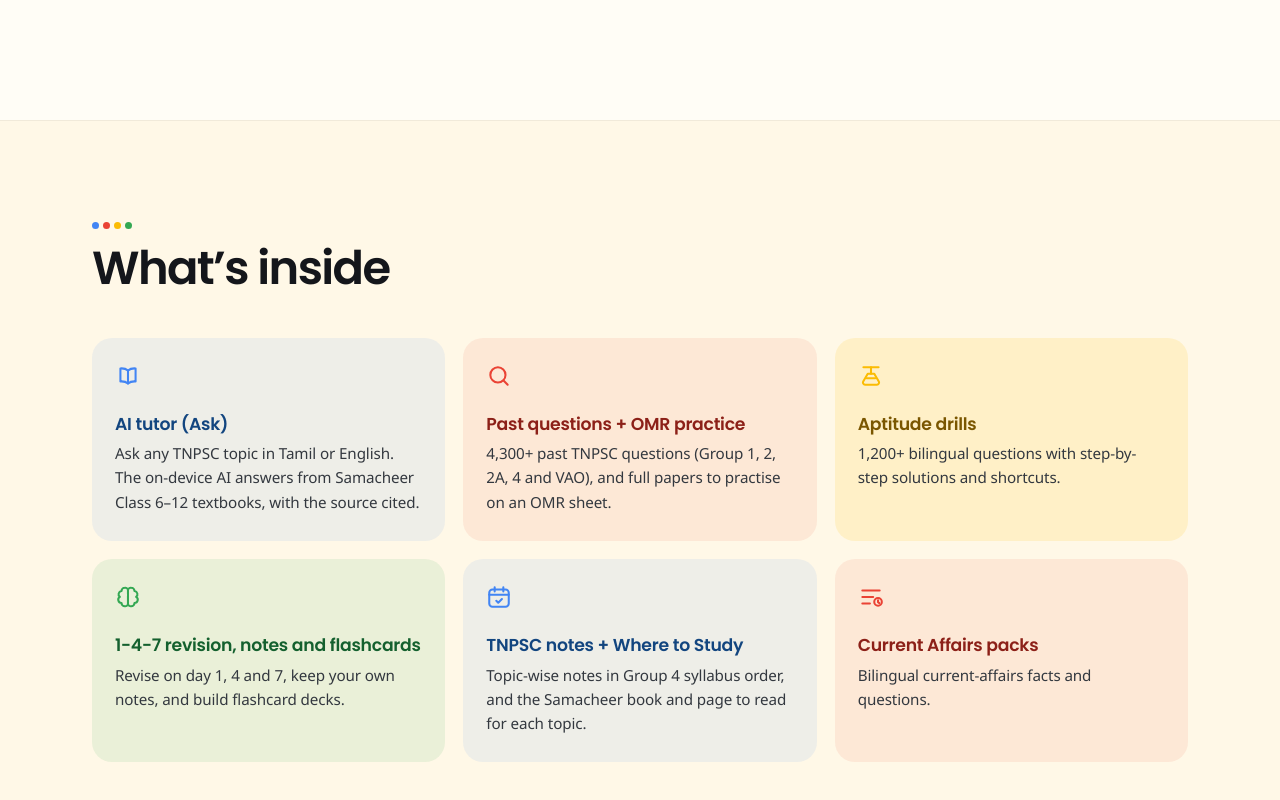
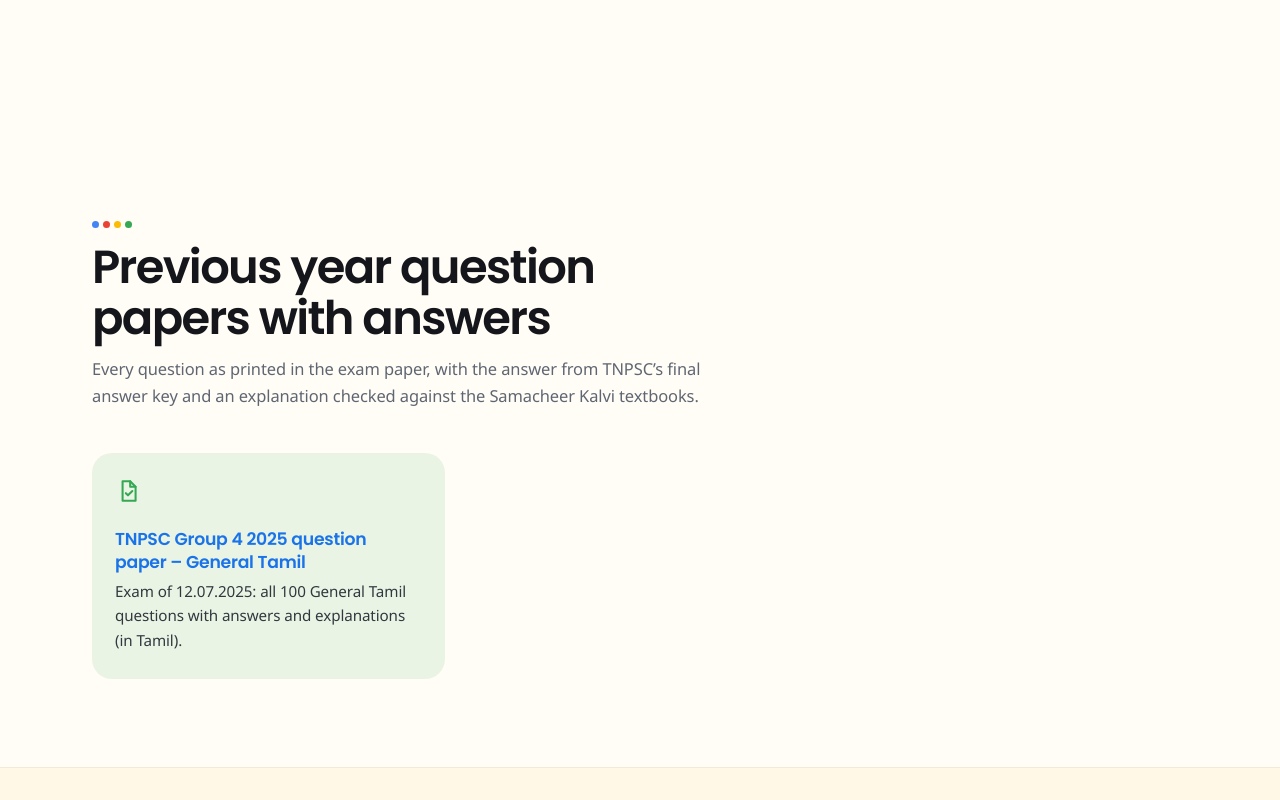
Before and after one commit to PrasanthNarayanan2025/gokalvi-site, a plain HTML site: page index.html in a window 1280 px wide. Shown: the part 1400-2200 px from the top of the page. Drawn offline with Linux system fonts and the light colour scheme.

Commit message:
site: home page links the Group 4 2025 past-paper pages; stop sideways scroll on phones
Co-Authored-By: Claude Opus 5.5 <noreply@anthropic.com>
Claude-Session: https://claude.ai/code/session_01EcyZDJctmAfPmvwRf6XX59

```diff
--- a/assets/gokalvi.css
+++ b/assets/gokalvi.css
@@ -568,3 +568,7 @@ html[data-lang="ta"] .lede, html[data-lang="ta"] .card p, html[data-lang="ta"] .
   .nav, .aurora, .grid-lines, .stage, .foot { display: none !important; }
   body { background: #fff; color: #000; }
 }
+
+/* 2026-11-21: stop sideways scroll on phones (decorative layers wider than the screen) */
+html, body { overflow-x: clip; }
+@supports not (overflow: clip) { html, body { overflow-x: hidden; } }
--- a/index.html
+++ b/index.html
@@ -168,6 +168,24 @@
     </div>
   </section>
 
+  <!-- ================= PAST PAPERS ================= -->
+  <section class="sec" id="past-papers">
+    <div class="wrap">
+      <div class="sec-head">
+        <span class="kicker"><span class="dots" aria-hidden="true"><span></span><span></span><span></span><span></span></span></span>
+        <h2 class="sec-title" data-ta="முந்தைய ஆண்டு வினாத்தாள்கள் &ndash; விடைகளுடன்">Previous year question papers with answers</h2>
+        <p class="sec-sub" data-ta="ஒவ்வொரு வினாவும் தேர்வு வினாத்தாளில் அச்சிடப்பட்டவாறே, TNPSC இறுதி விடைக்குறிப்பின் விடையுடனும் சமச்சீர் பாடநூல்களுடன் சரிபார்த்த விளக்கத்துடனும்.">Every question as printed in the exam paper, with the answer from TNPSC&rsquo;s final answer key and an explanation checked against the Samacheer Kalvi textbooks.</p>
+      </div>
+      <div class="cards">
+        <article class="card" style="--accent: var(--green); --accent-tint: var(--tint-green); --accent-ink: var(--ink-green);">
+          <div class="card-ico"><svg viewBox="0 0 24 24" aria-hidden="true"><path d="M7 3h7l5 5v13H7z"/><path d="M14 3v5h5"/><path d="m10 14 2 2 4-4"/></svg></div>
+          <h3><a href="/tnpsc-group-4-2025-question-paper/" data-ta="TNPSC குரூப் 4 2025 வினாத்தாள் &ndash; பொதுத் தமிழ்">TNPSC Group 4 2025 question paper &ndash; General Tamil</a></h3>
+          <p data-ta="12.07.2025 தேர்வு, பொதுத் தமிழ் 100 வினாக்கள், விடைகளும் விளக்கங்களும்.">Exam of 12.07.2025: all 100 General Tamil questions with answers and explanations (in Tamil).</p>
+        </article>
+      </div>
+    </div>
+  </section>
+
   <!-- ================= WHAT'S INSIDE ================= -->
   <section class="sec tinted" id="inside">
     <div class="wrap">
```
